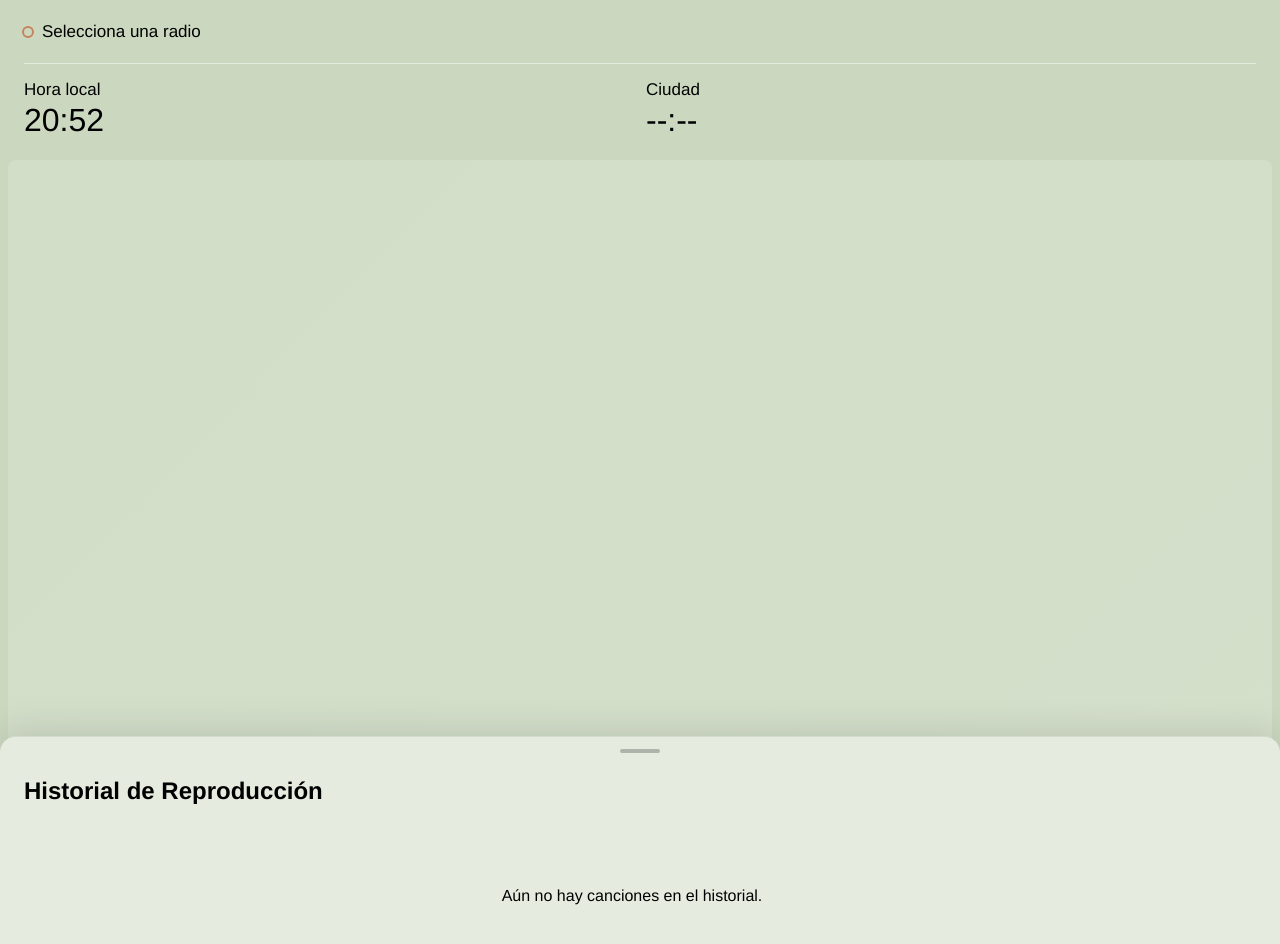
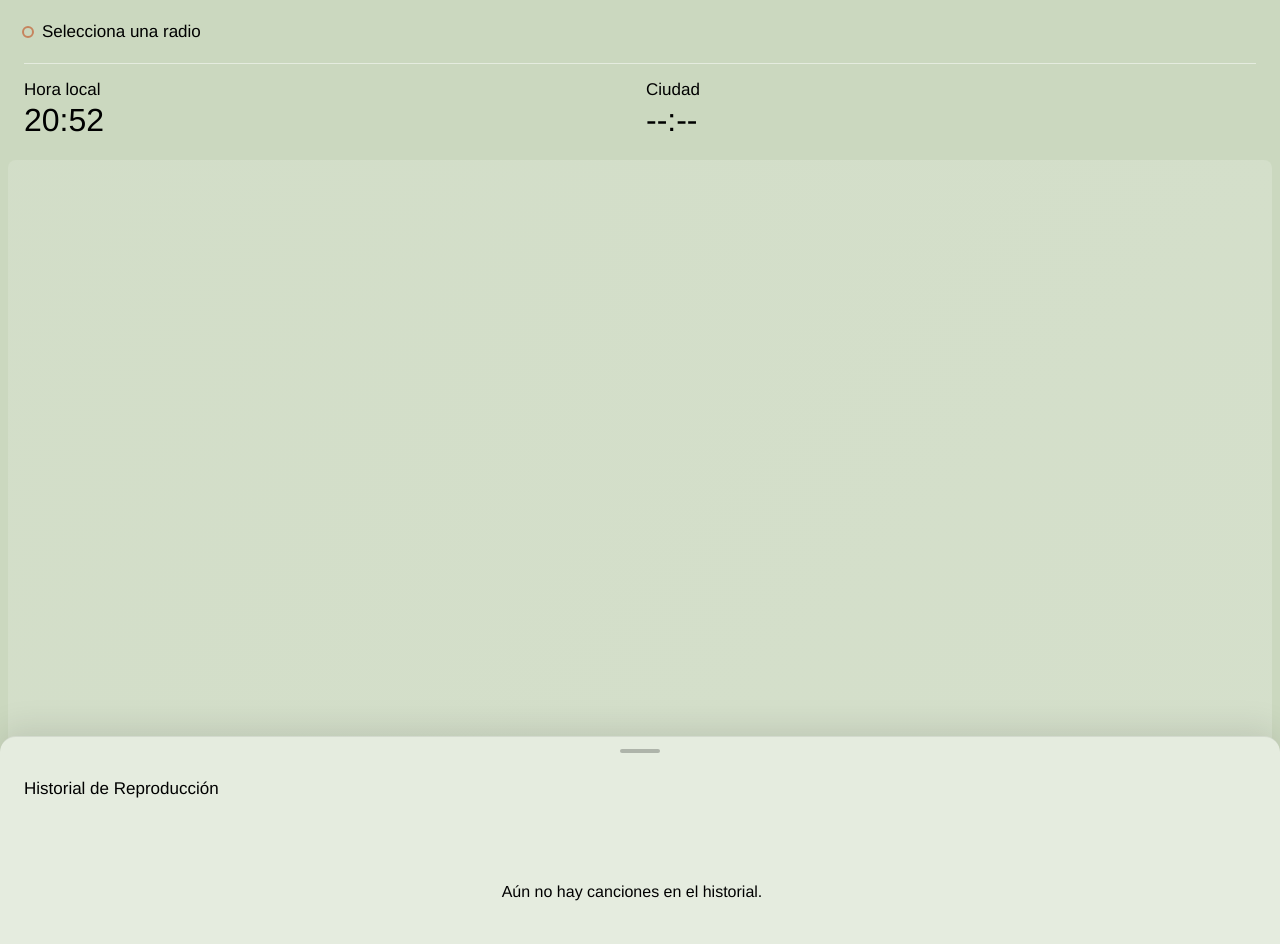
Before and after one commit to juanjorogado/random-radio, a React (Create React App) app: page / in a window 1280 px wide. Shown: the top 944 px of the page. Built offline with nearby package versions, Linux system fonts and the light colour scheme.

Commit message:
Update history header styles in RadioApp for improved typography. Adjusted font size, weight, letter-spacing, and line-height to enhance readability and visual consistency.

```diff
--- a/src/RadioApp.css
+++ b/src/RadioApp.css
@@ -551,9 +551,12 @@
 }
 
 .history-header h2 {
-  font-size: var(--font-size-xl);
+  font-size: 1.0625rem;
   color: var(--color-text-primary);
   margin: 0;
+  font-weight: 400;
+  letter-spacing: 0;
+  line-height: 1.4;
 }
 
 
```
